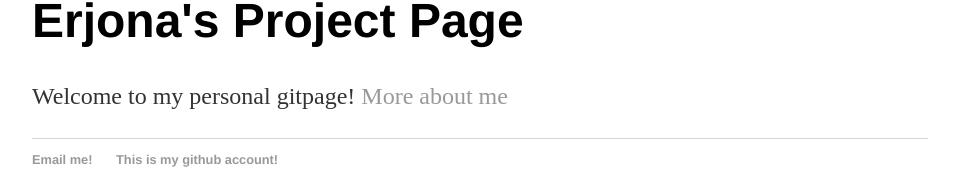
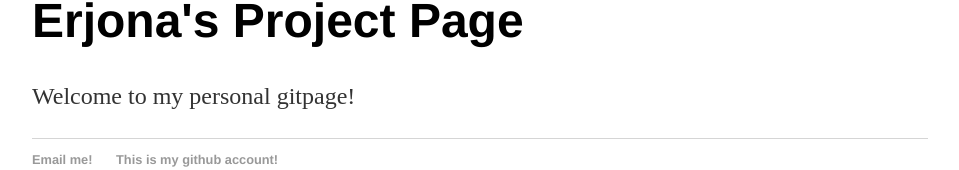
Before and after one commit to erjonat/erjonat.github.io, a plain HTML site: page index.html in a window 1280 px wide. Shown: the part 117-287 px from the top of the page, without its empty margins (160-1119 px from the left). Drawn offline with Linux system fonts and the light colour scheme.

Commit message:
Update index.html

```diff
--- a/index.html
+++ b/index.html
@@ -17,7 +17,7 @@
 		<div class="container">
     		<div class="blurb">
         		<h1>Erjona's Project Page</h1>
-				<p> Welcome to my personal gitpage! <a href="/about"> More about me</a></p>
+				<p> Welcome to my personal gitpage! </p>
     		</div><!-- /.blurb -->
 		</div><!-- /.container -->
 		<footer>
```
